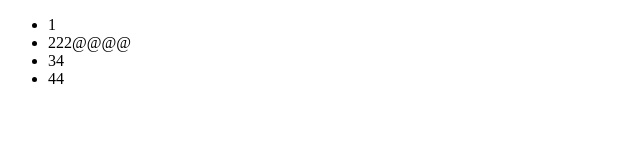
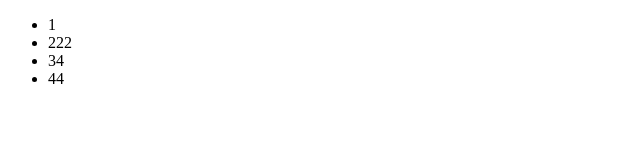
Before and after one commit to sacboulardii/alura-git, a plain HTML site: page index.html in a window 1280 px wide. Shown: the full height of the page, 0-640 px from the left. Drawn offline with Linux system fonts and the light colour scheme.

Commit message:
Revert "@@@"
This reverts commit 2a8c349761d0b07f6a132079d46720c7efe73bd2.

```diff
--- a/index.html
+++ b/index.html
@@ -8,7 +8,7 @@
 <body>
     <ul>
         <li>1</li>
-        <li>222@@@@</li>
+        <li>222</li>
         <li>34</li>
         <li>44</li>
     </ul>
```
